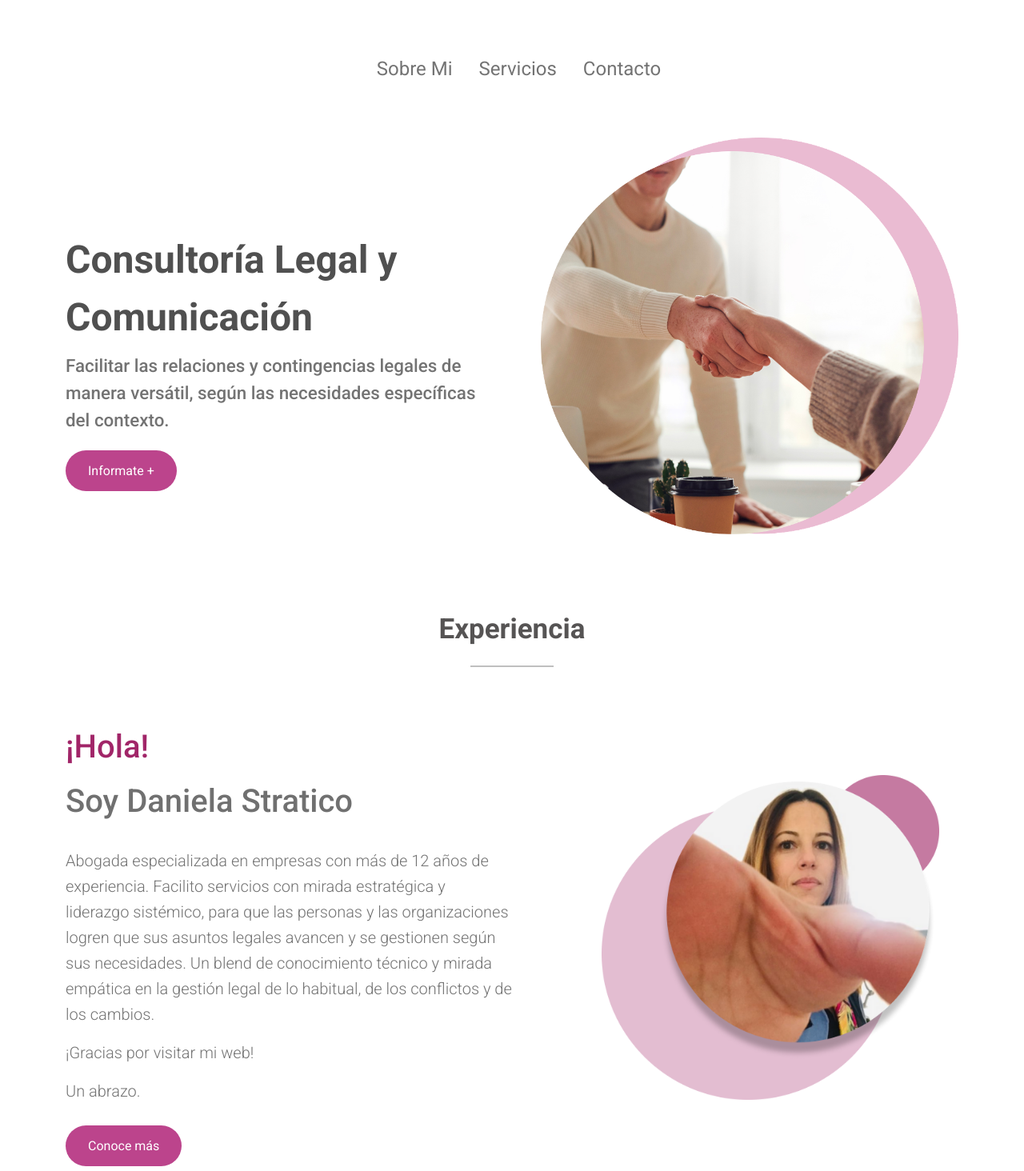
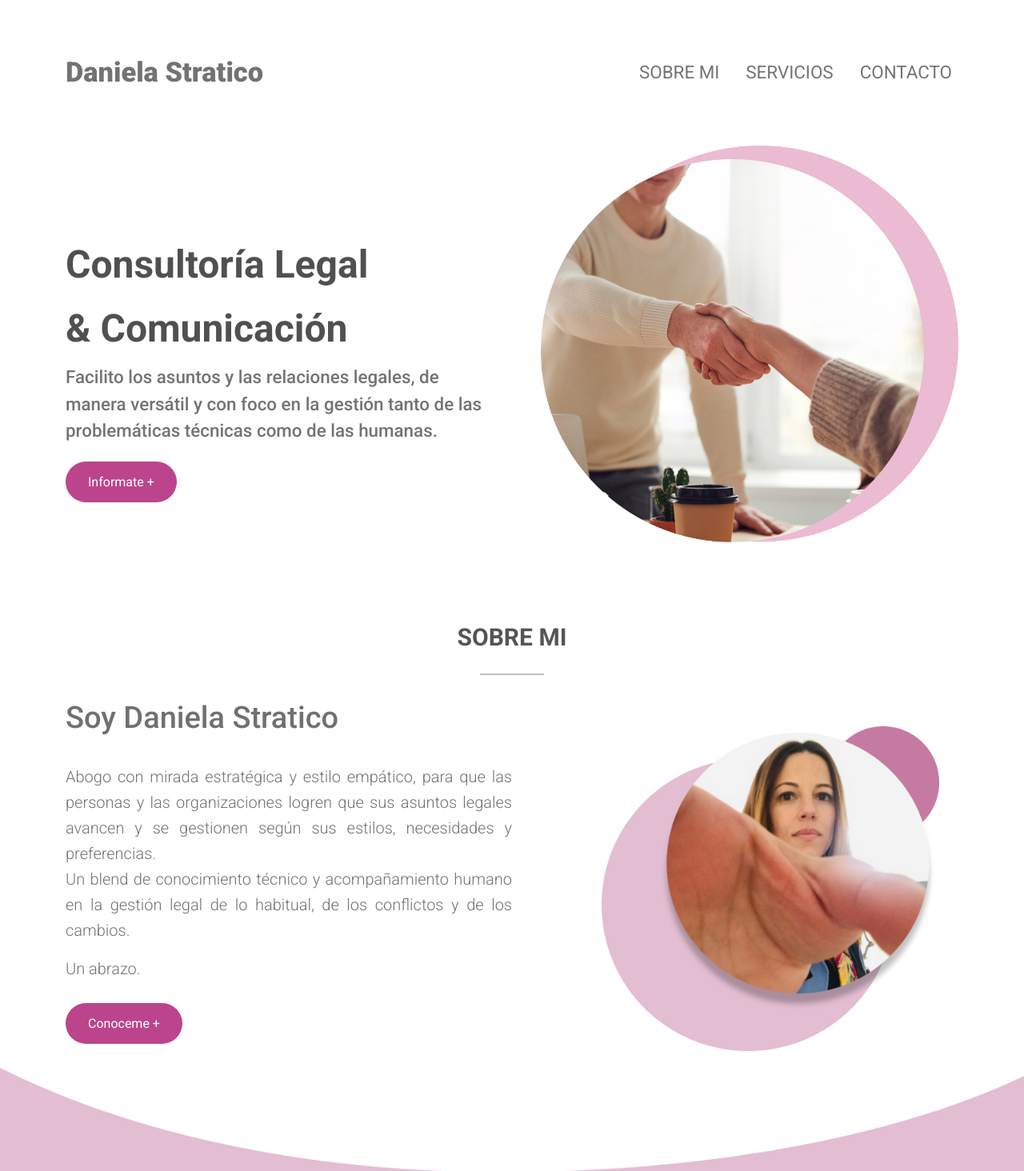
Before and after one commit to brian-exe/DanielaStraticoProyecto, a React (Create React App) app: page / in a window 1280 px wide. Shown: the top 1464 px of the page at 80% size. Built offline with nearby package versions, Linux system fonts and the light colour scheme.

Commit message:
cambios Dani parte 1

```diff
--- a/src/components/contact/contact.jsx
+++ b/src/components/contact/contact.jsx
@@ -44,13 +44,13 @@ function Contact() {
         <Container id="contact" className="container-contact" >
             <Row>
                 <div className='container-title-exp'>
-                    <h2 className='title-exp'>Contacto</h2>
+                    <h2 className='title-exp'>CONTACTO</h2>
                 </div>
             </Row>
             <Row className="content-contact">
                 <Col>
                     <Row><h2 className="lg-title-contact">Bienvenida tu consulta.</h2></Row>
-                    <Row><h4 className="text-presentacion">Enviá tu consulta y estaré respondiéndote a la brevedad posible.</h4></Row>
+                    <Row><h4 className="text-presentacion">Enviá tu consulta y estaré respondiéndote a la brevedad.</h4></Row>
                 </Col>
                 <Col>
                     <Row style={{ placeContent: 'center' }}>
--- a/src/components/experience/experience.jsx
+++ b/src/components/experience/experience.jsx
@@ -8,24 +8,23 @@ function Experience() {
         <Container id="experience" className='container-exp'>
             <Row>
                 <div className='container-title-exp'>
-                    <h2 className='title-exp'>Experiencia</h2>
+                    <h2 className='title-exp'>SOBRE MI</h2>
                 </div>
             </Row>
             <div className="container-experiencia-text-img">
                 <Col className="text-exp">
                     <Row>
-                        <h3 className="text-primary-color text-title">¡Hola!</h3>
                         <h3 className="text-nombre">Soy Daniela Stratico</h3>
                     </Row>
                     <Row className="conatiner-text-presentacion">
-                        <p className="text-presentacion">Abogada especializada en empresas con más de 12 años de experiencia.
-                            Facilito servicios con mirada estratégica y liderazgo sistémico, para que las personas y las organizaciones logren que sus asuntos legales avancen y se gestionen según sus necesidades.
-                            Un blend de conocimiento técnico y mirada empática en la gestión legal de lo habitual, de los conflictos y de los cambios.
+                        <p className="text-presentacion">
+                            Abogo con mirada estratégica y estilo empático, para que las personas y las organizaciones logren que sus asuntos legales avancen y se gestionen según sus estilos,  necesidades y preferencias.
+                            <br></br>
+                            Un blend de conocimiento técnico y acompañamiento humano en la gestión legal de lo habitual, de los conflictos y de los cambios.
                         </p>
-                        <p className="text-presentacion">¡Gracias por visitar mi web!</p>
                         <p className="text-presentacion">Un abrazo.</p>
                     </Row>
-                    <Row> <div className="container-bt-sm"><a className="btn-pink" href="https://www.linkedin.com/in/daniela-stratico/">Conoce más</a> </div> </Row>
+                    <Row> <div className="container-bt-sm"><a className="btn-pink" href="https://www.linkedin.com/in/daniela-stratico/">Conoceme +</a> </div> </Row>
                 </Col>
                 <Col className="cont-text-img-exp">
                     <Row className="img-exp"> <img src={expImg} alt="" /></Row>
--- a/src/components/hero/hero.js
+++ b/src/components/hero/hero.js
@@ -6,10 +6,13 @@ export const Hero = () => {
     return (
         <Container id="hero" className='container-hero'>
             <div className='container-text-hero'>
-                <h2 className='lg-title-hero'>Consultoría Legal y Comunicación</h2>
-                <p className='text-hero'>Facilitar las relaciones y contingencias legales de manera versátil, según las necesidades específicas del contexto.</p>
+                <h2 className='lg-title-hero'>Consultoría Legal </h2>
+                <h2 className='lg-title-hero'>& Comunicación</h2>
+                <p className='text-hero'>
+                    Facilito los asuntos y las relaciones legales, de manera versátil y con foco en la gestión tanto de las problemáticas técnicas como de las humanas.
+                </p>
                 <div className='container-btn'>
-                    <a className='btn-pink' href="#experience">Informate <span className='span-plusSign'>+</span></a>
+                    <a className='btn-pink' href="#services">Informate <span className='span-plusSign'>+</span></a>
                 </div>
             </div>
             <div className='container-img'>
--- a/src/components/navbar/nav.js
+++ b/src/components/navbar/nav.js
@@ -5,13 +5,14 @@ import { Nav, Container, Navbar} from 'react-bootstrap';
 export const NavMenu = () => {
     return (
         <Navbar expand="md">
-            <Container style={{justifyContent:'center'}}>
+            <Container>
+                <Navbar.Brand href="#home">Daniela Stratico</Navbar.Brand>
                 <Navbar.Toggle aria-controls="basic-navbar-nav" />
                 <Navbar.Collapse id="basic-navbar-nav">
                     <Nav className="me-auto">
-                        <Nav.Link href="#experience">Sobre Mi</Nav.Link>
-                        <Nav.Link href="#services">Servicios</Nav.Link>
-                        <Nav.Link href="#contact">Contacto</Nav.Link>
+                        <Nav.Link href="#experience">SOBRE MI</Nav.Link>
+                        <Nav.Link href="#services">SERVICIOS</Nav.Link>
+                        <Nav.Link href="#contact">CONTACTO</Nav.Link>
                     </Nav>
                 </Navbar.Collapse>
             </Container>
--- a/src/components/services/services.jsx
+++ b/src/components/services/services.jsx
@@ -18,7 +18,7 @@ function Services() {
         <Container id="services" className="container-services">
             <Row>
                 <div className='container-title-exp cont-title-services'>
-                    <h2 className='title-exp'>Servicios</h2>
+                    <h2 className='title-exp'>SERVICIOS</h2>
                 </div>
             </Row>
             <Row className="services-cards-container" >
@@ -44,7 +44,7 @@ function Services() {
                 <Modal.Header closeButton>
                     <Modal.Title>Comunicación</Modal.Title>
                 </Modal.Header>
-                <Modal.Body>
+                <Modal.Body style={{textAlign:'justify'}}>
                     <p>
                         <b>¿Para qué vas a esperar que el conflicto escale si lo podemos trabajar antes?</b><br></br>
                         Evitemos que tus conflictos se transformen en un problema legal, un conflicto laboral y/o que impacten en tus finanzas.
@@ -56,12 +56,7 @@ function Services() {
                         <br></br>
                         <br></br>
                         <b>¿Cómo te acompaño a incorporar herramientas de estos modelos?</b><br></br>
-                        Entrevistas para obtener información de las áreas o personas afectadas en la empresa.
-                        Diagnóstico de la problemática del negocio.
-                        Diseñaremos las facilitaciones o capacitaciones, individuales o grupales, que se ajusten a tu necesidad:
-                        -Habilidades blandas: escucha, empatía.
-                        -Organización: gestión del tiempo, educación emocional. Desarrollo de pensamiento sistémico.
-
+                        Tendremos entrevistas para obtener información de los desafíos que atraviesa la empresa. Haré un diagnóstico de la problemática del negocio. Diseñaremos las facilitaciones o capacitaciones, individuales o grupales, que se ajusten a la necesidad de tu empresa: habilidades blandas (escucha, empatía), organización (gestión del tiempo, educación emocional), desarrollo de pensamiento sistémico.
                     </p>
                 </Modal.Body>
             </Modal>
@@ -76,7 +71,7 @@ function Services() {
 
                         Representación Prejudicial – Negociaciones. <br></br><br></br>
 
-                        Contratos: Redacción, administración, renegociación y terminación de contratos. (comerciales, civiles, laborales). <br></br><br></br>
+                        Contratos: Redacción, administración, renegociación y terminación de contratos, (comerciales, civiles, laborales). <br></br><br></br>
 
                         Societario: Redacción de actas obligatorias. Inscripción de trámites. <br></br><br></br>
 
@@ -94,7 +89,7 @@ function Services() {
                 </Modal.Header>
                 <Modal.Body>
                     <p>
-                        Análisis integral de las problemáticas de la empresa y abordaje de gestiones humanas y/o técnicas para arrivar a una solución:<br></br><br></br>
+                        Análisis integral de las problemáticas de la empresa y abordaje de gestiones humanas y/o técnicas para arribar a una solución:<br></br><br></br>
 
                         Entrevistas para obtener información de las áreas o personas afectadas en la empresa.<br></br><br></br>
 
--- a/src/style/experience/_experience.scss
+++ b/src/style/experience/_experience.scss
@@ -18,7 +18,7 @@
   color: rgba(86, 84, 84, 1);
   font-weight: 700;
   line-height: 78px;
-  font-size: 35px;
+  font-size: 30px;
   letter-spacing: 0em;
   text-align: center;
 }
@@ -63,7 +63,7 @@
 
 .text-nombre {
   font-weight: 500;
-  font-size: 40px;
+  font-size: 38px;
   line-height: 60px;
   color: #707070;
 }
@@ -93,7 +93,7 @@
 }
 
 .text-presentacion {
-  text-align: left;
+  text-align: justify;
   font-size: 23px;
   font-weight: 300;
   line-height: 32px;
--- a/src/style/nav/_nav.scss
+++ b/src/style/nav/_nav.scss
@@ -3,16 +3,16 @@
 }
 .navbar {
     padding: 0;
-    margin: 60px 100px;
+    margin: 60px 45px;
 }
 .navbar-brand {
     font-weight: 900;
-    font-size: 2.25rem;
+    font-size: 2.15rem;
 }
 .navbar-light .navbar-brand {
     color: rgba(115, 115, 115, 1);
 }
 .nav-link {
-    font-size: 1.5rem;
+    font-size: 1.4rem;
     padding-left: 25px!important;
 }
--- a/src/style/style.css
+++ b/src/style/style.css
@@ -54,12 +54,12 @@ a:hover {
 
 .navbar {
   padding: 0;
-  margin: 60px 100px;
+  margin: 60px 45px;
 }
 
 .navbar-brand {
   font-weight: 900;
-  font-size: 2.25rem;
+  font-size: 2.15rem;
 }
 
 .navbar-light .navbar-brand {
@@ -67,7 +67,7 @@ a:hover {
 }
 
 .nav-link {
-  font-size: 1.5rem;
+  font-size: 1.4rem;
   padding-left: 25px !important;
 }
 
@@ -173,7 +173,7 @@ a:hover {
   color: #565454;
   font-weight: 700;
   line-height: 78px;
-  font-size: 35px;
+  font-size: 30px;
   letter-spacing: 0em;
   text-align: center;
 }
@@ -222,7 +222,7 @@ a:hover {
 
 .text-nombre {
   font-weight: 500;
-  font-size: 40px;
+  font-size: 38px;
   line-height: 60px;
   color: #707070;
 }
@@ -252,7 +252,7 @@ a:hover {
 }
 
 .text-presentacion {
-  text-align: left;
+  text-align: justify;
   font-size: 23px;
   font-weight: 300;
   line-height: 32px;
```
Also changed, not shown: 1 other file (tests, documents, lock files or other folders).
